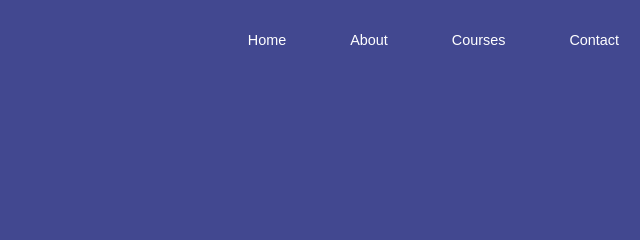
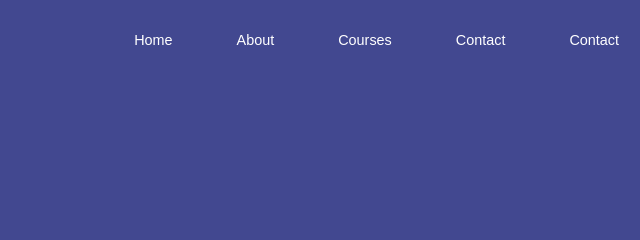
Before and after one commit to Charu-sarswat/Online-teaching-platform, a plain HTML site: page index.html in a window 1280 px wide. Shown: the top 240 px of the page, 533-1173 px from the left. Drawn offline with nearby package versions, Linux system fonts and the light colour scheme; a script that the page names is missing.

Commit message:
first commit

```diff
--- a/index.html
+++ b/index.html
@@ -17,6 +17,7 @@
         <li><a href="about.html">Home</a></li>
         <li><a href="about.html">About</a></li>
         <li><a href="courses.html">Courses</a></li>
+        <li><a href="contact">Contact</a></li>
         <li><a href="contact">Contact</a></li>
      </ul>
      <button id="open_menu_but"><i class="uil uil-bars"></i></button>
```
